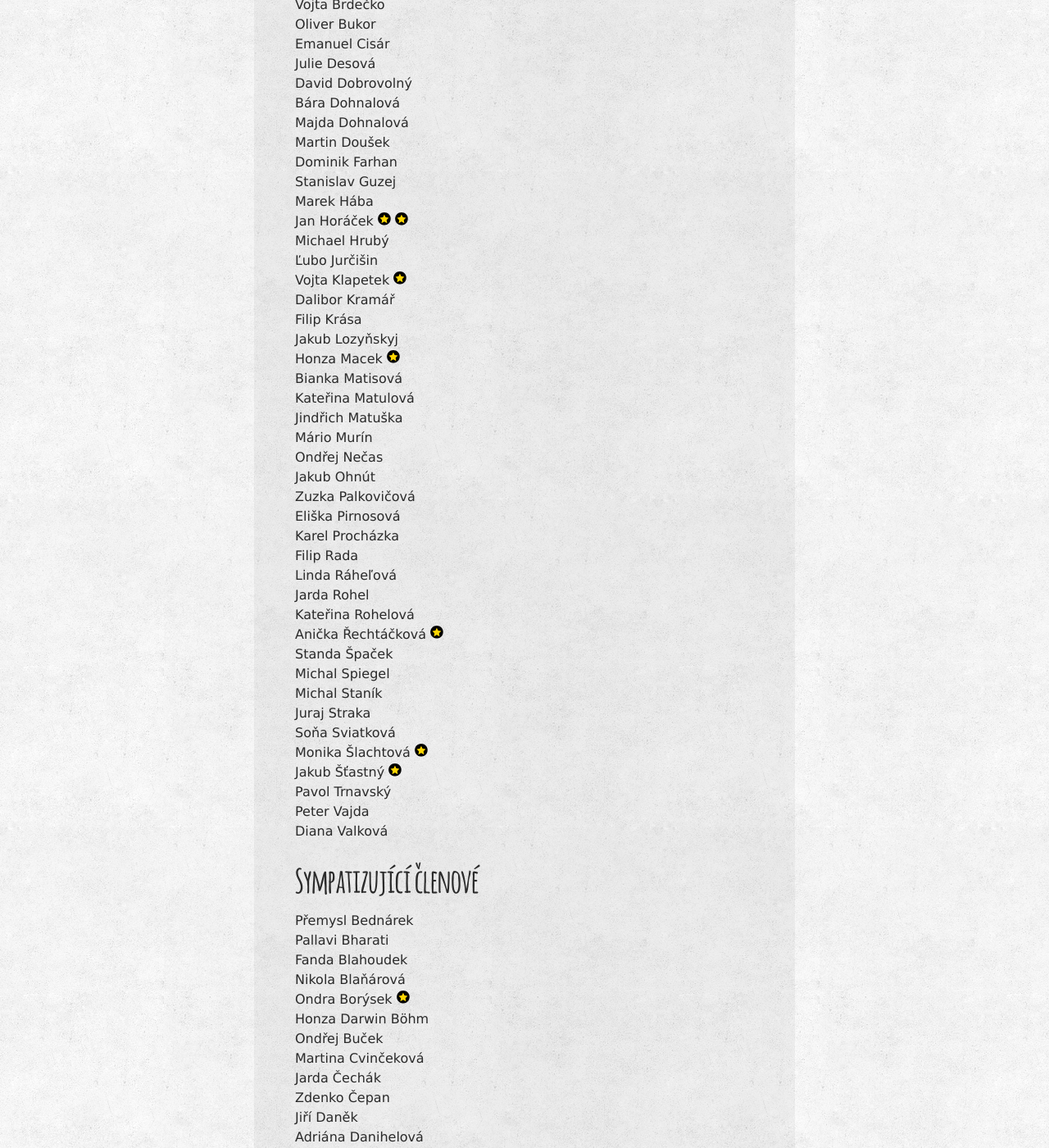
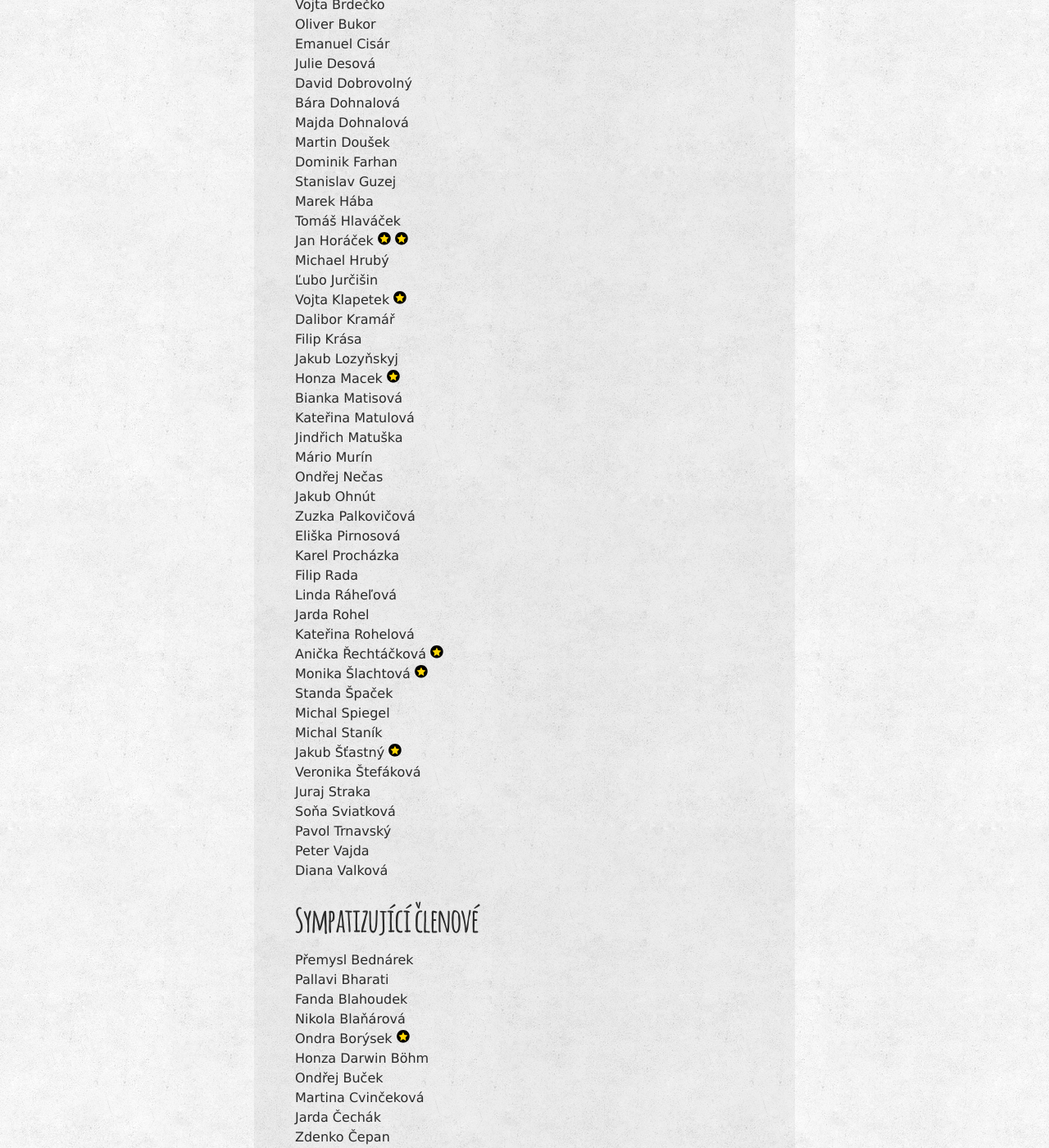
Before and after one commit to zverinec/zverinec-web, a Jekyll site: the page built from _pages/members.md, in a window 1280 px wide and 1400 px high, scrolled down 791 px. Shown: the whole window at 82% size. Built offline with Jekyll 4.4.1, drawn with Linux system fonts in a browser that asks for light colours; comment, search, counter and statistics services are not loaded.

Commit message:
Update members.md

```diff
--- a/_pages/members.md
+++ b/_pages/members.md
@@ -28,6 +28,7 @@ Martin Doušek<br/>
 Dominik Farhan<br/>
 Stanislav Guzej<br/>
 Marek Hába<br/>
+Tomáš Hlaváček<br/>
 Jan Horáček <img src="img/rad.svg" class="rad" title="Řád přítele severské zvěře za práci na front-endu KSI webu" /> <img src="img/rad.svg" class="rad" title="Řád přítele severské zvěře za celoživotní přínos" /><br/>
 Michael Hrubý<br/>
 Ľubo Jurčišin<br/>
@@ -50,13 +51,14 @@ Linda Ráheľová<br/>
 Jarda Rohel<br/>
 Kateřina Rohelová<br/>
 Anička Řechtáčková <img src="img/rad.svg" class="rad" title="Řád přítele severské zvěře za perfektně zvládnutou garanci K-SCUKu" /><br/>
+Monika Šlachtová <img src="img/rad.svg" class="rad" title="Řád přítele severské zvěře za perfektně zvládnutou garanci InterLoSa"/> <br/>
 Standa Špaček<br/>
 Michal Spiegel<br/>
 Michal Staník<br/>
+Jakub Šťastný <img src="img/rad.svg" class="rad" title="Řád přítele severské zvěře za mimořádné nasazení přesahující hranice státu i spánkového režimu" /><br/>
+Veronika Štefáková<br/>
 Juraj Straka<br/>
 Soňa Sviatková<br/>
-Monika Šlachtová <img src="img/rad.svg" class="rad" title="Řád přítele severské zvěře za perfektně zvládnutou garanci InterLoSa"/> <br/>
-Jakub Šťastný <img src="img/rad.svg" class="rad" title="Řád přítele severské zvěře za mimořádné nasazení přesahující hranice státu i spánkového režimu" /><br/>
 Pavol Trnavský<br/>
 Peter Vajda<br/>
 Diana Valková<br/>
```
